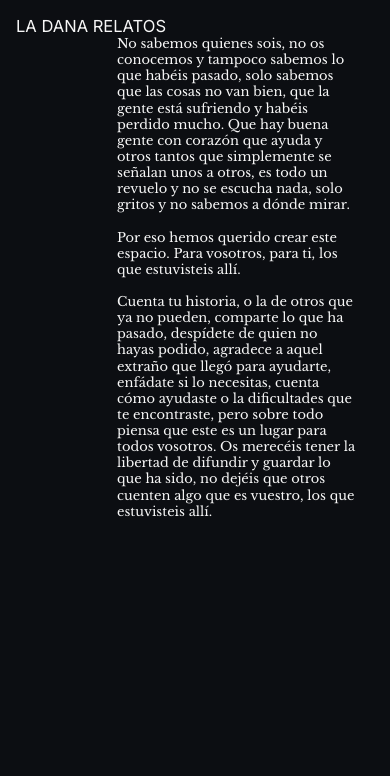
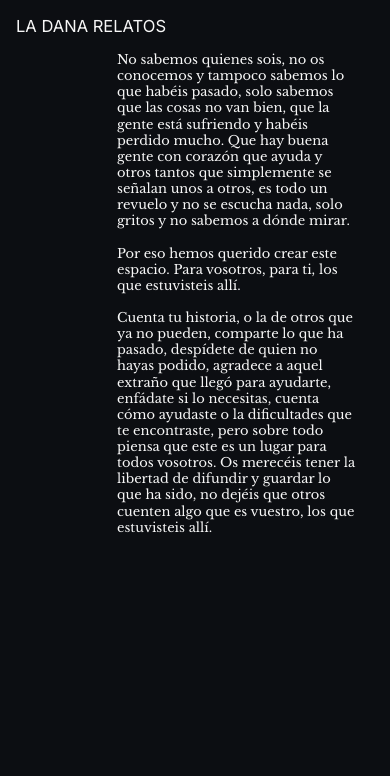
Before and after one commit to ikerlorente11/la_dana, a PHP site: page /info.php in a window 390 px wide. Shown: the top 776 px of the page. Run offline with PHP 8.4, Linux system fonts and the light colour scheme; data comes from the database, SQL or seed files in the repository; data that the repository does not hold is empty.

Commit message:
Position fix

```diff
--- a/app/styles/style.css
+++ b/app/styles/style.css
@@ -537,6 +537,7 @@ body{
         line-height: 16.12px;
         width: 241px;
         margin-right: 2rem;
+        margin-top: 1rem;
         max-width: 80%;
         max-height: 80%;
         overflow-y: scroll;
```
